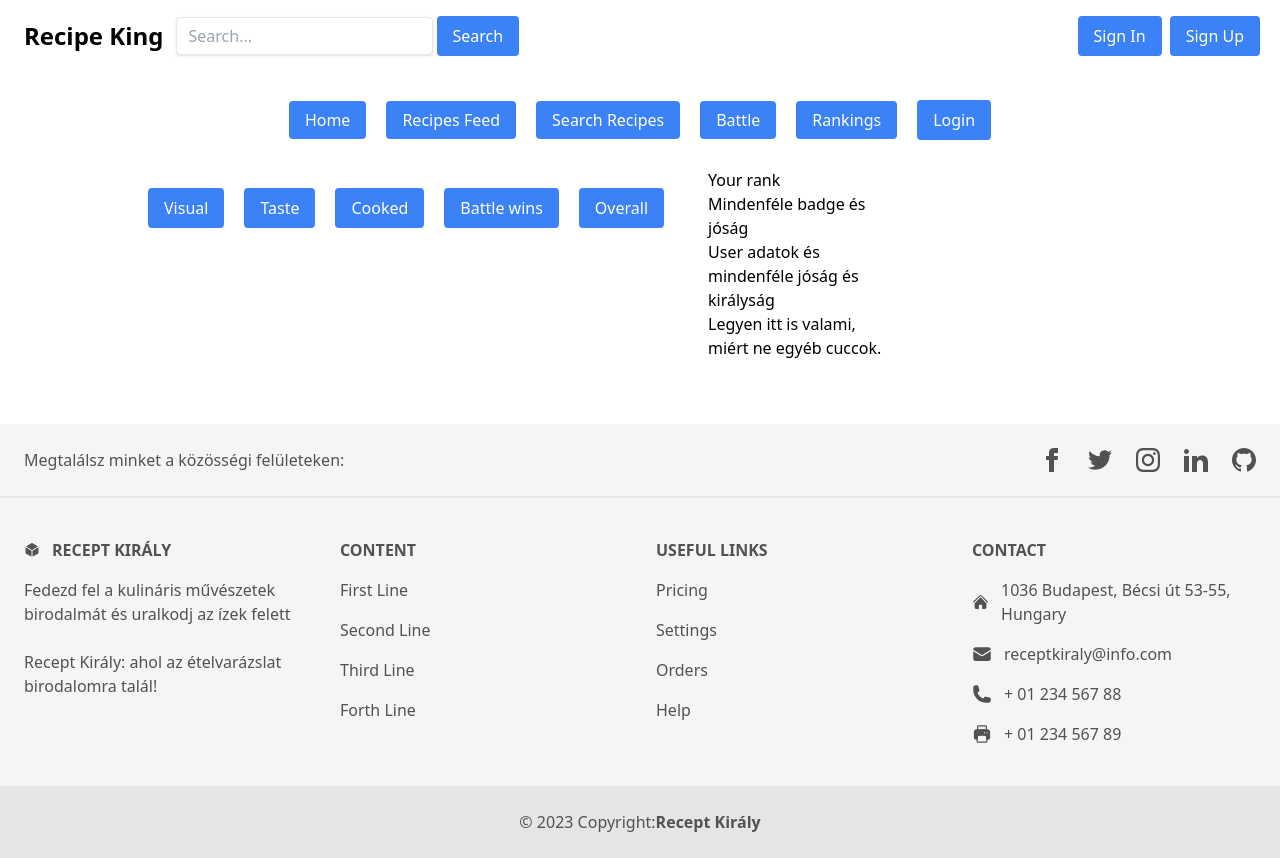
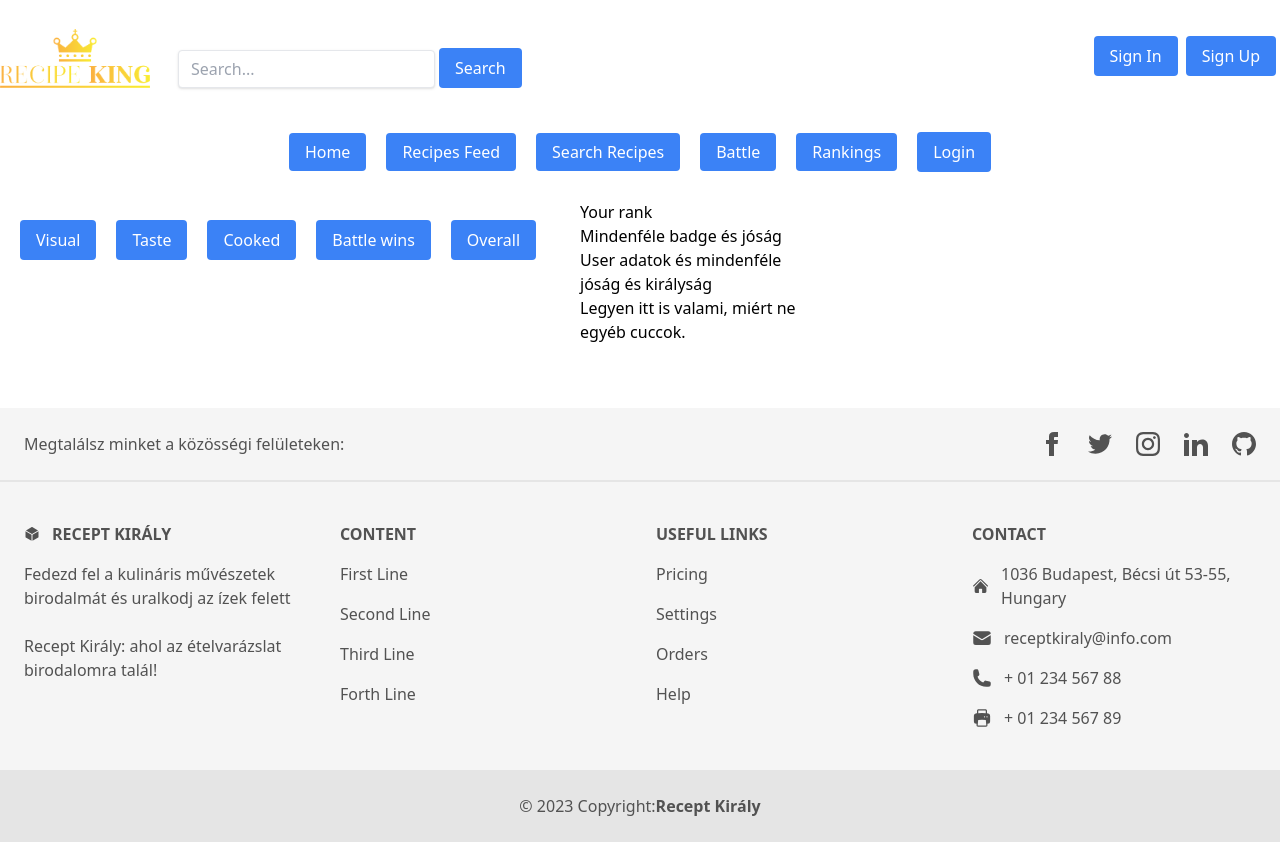
Before and after one commit to progmatic-fs-2023/receptkiraly, a React (Vite) app in the folder client/: page /rankings in a window 1280 px wide. Built offline with nearby package versions, Linux system fonts and the light colour scheme.

Commit message:
Reszponzív lett, és végre nem csúnya

```diff
--- a/client/src/App.css
+++ b/client/src/App.css
@@ -20,3 +20,6 @@
     background-position: 0 50%;
   }
 }
+.logo {
+  width: 150px;
+}
--- a/client/src/App.jsx
+++ b/client/src/App.jsx
@@ -25,11 +25,11 @@ function App() {
     <div>
       <div className="container mx-auto">
       <Banner />
-      <div className="flex justify-center lg:w-3/4 xl:w-4/5 mx-auto mt-2 mb-2">
+      <div className="flex justify-center">
       <NavigationBar />
       </div>
       <ErrorBoundary FallbackComponent={Fallback}>
-      <div className="lg:w-3/4 xl:w-4/5 mx-auto mt-2 mb-2">
+      <div className="my-2">
         <Routes>
           <Route path="/" element={<HomeNews />} />
           <Route path="/recipesfeed" element={<RecipesFeed />} />
--- a/client/src/components/Banner.jsx
+++ b/client/src/components/Banner.jsx
@@ -1,15 +1,17 @@
+import Logo from '../assets/Logo.png';
+
 function Banner() {
   return (
-    <div className="flex items-center justify-between p-4">
-      <div className="flex flex-row">
-      <div className="flex items-center">
-        <h1 className="text-2xl font-bold text-black mx-2">Recipe King</h1>
+    <div className="container mx-auto flex flex-col sm:flex-col md:flex-row justify-between py-6 sm:h-28">
+      <div className="sm:hidden">
+        <div className="flex justify-center mb-4">
+          <img src={Logo} alt="Recipe King" className="logo" />
         </div>
-      <div className="flex items-center">
+        <div className="flex justify-center">
           <input
             type="text"
             placeholder="Search..."
-          className="shadow appearance-none border rounded w-full py-2 px-3 text-gray-700 leading-tight focus:outline-none focus:shadow-outline mx-1"
+            className="shadow appearance-none border rounded py-2 px-3 text-gray-700 leading-tight focus:outline-none focus:shadow-outline mx-1"
           />
           <button
             type="button"
@@ -19,7 +21,26 @@ function Banner() {
           </button>
         </div>
       </div>
+      <div className="hidden sm:flex w-full md:w-3/4 justify-start sm:items-end">
         <div className="flex items-center">
+          <img src={Logo} alt="Recipe King" className="logo" />
+        </div>
+        <div className="flex items-end mx-6">
+          <input
+            type="text"
+            placeholder="Search..."
+            className="shadow appearance-none border rounded py-2 px-3 text-gray-700 leading-tight focus:outline-none focus:shadow-outline mx-1"
+          />
+          <button
+            type="button"
+            className="bg-blue-500 text-white px-4 py-2 rounded focus:outline-none"
+          >
+            Search
+          </button>
+        </div>
+      </div>
+
+      <div className="flex justify-center items-center sm:mt-4 md:mt-0">
         <button
           type="button"
           className="bg-blue-500 text-white px-4 py-2 rounded focus:outline-none mx-1 jasmine"
```
Also changed, not shown: client/src/assets/Logo.png (added), 1 other file (tests, documents, lock files or other folders). Lines whose indentation alone changed are shown as unchanged.
